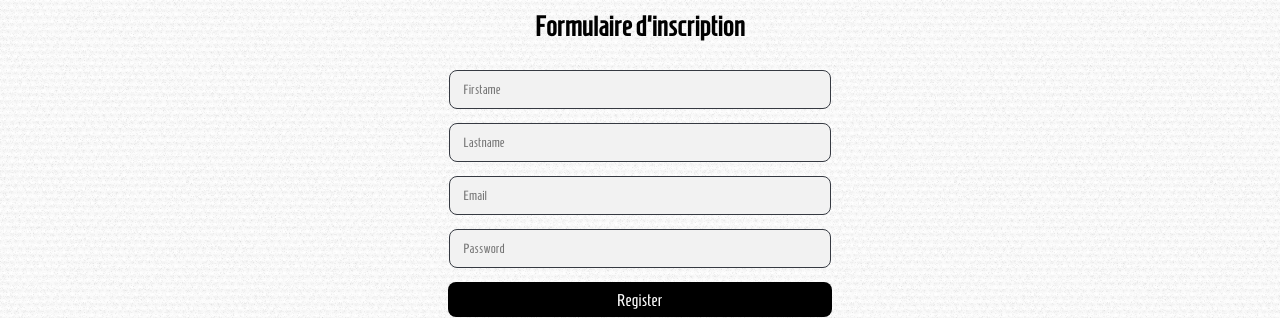
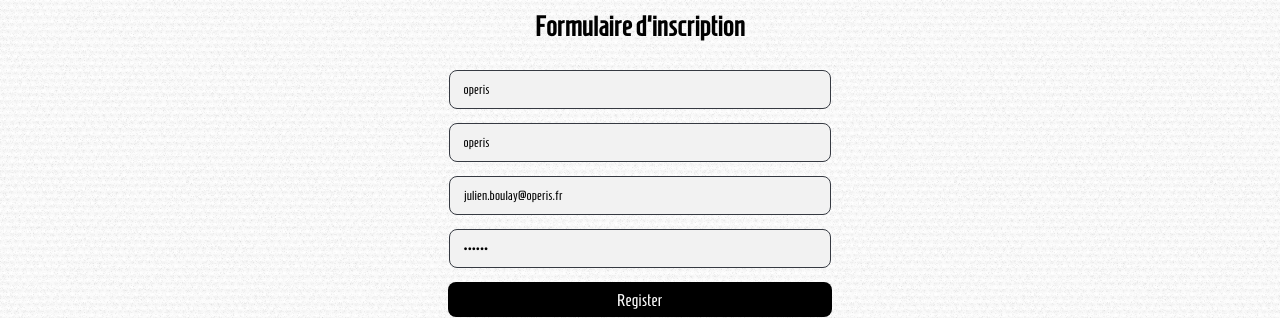
Before and after one commit to julienOperis/GetStartedAngular, an Angular app in the folder front/: page /inscription in a window 1280 px wide. Shown: the part 240-558 px from the top of the page. Built offline with nearby package versions, Linux system fonts and the light colour scheme.

Commit message:
Bloc de test fixe et ajout alert connexion

```diff
--- a/front/src/app/app.component.ts
+++ b/front/src/app/app.component.ts
@@ -13,6 +13,7 @@ import { AlertComponent } from './components/alert/alert.component';
   templateUrl: './app.component.html',
   styleUrl: './app.component.scss'
 })
+
 export class AppComponent implements OnInit{
   //Angular 18 injection de depandence
   public alertService = inject(AlertService);
--- a/front/src/app/pages/connexion/connexion.page.ts
+++ b/front/src/app/pages/connexion/connexion.page.ts
@@ -14,6 +14,7 @@ import { ServiceSuccess } from '../../core/services/serviceSuccess.service';
 import { emailValidator } from '../../core/validators/email.validator';
 import { AuthService } from '../../core/services/auth.service';
 import { catchError, EMPTY, finalize, take, tap } from 'rxjs';
+import { AlertService } from '../../core/services/alert.service';
 
 @Component({
   selector: 'app-connexion',
@@ -35,6 +36,10 @@ export class ConnexionComponent implements OnInit{
       console.log(successdata['email']);
       this.loginForm.get('email')?.patchValue(successdata['email']);
     }
+
+      this.loginForm.get('email')?.setValue("julien.boulay@operis.fr");
+      this.loginForm.get('password')?.setValue("Operis");
+
   }
 
   public loginForm: FormGroup;
@@ -42,7 +47,7 @@ export class ConnexionComponent implements OnInit{
   public showMsgInvalidFrom: boolean;
   private router: Router;
 
-  constructor(private fb: FormBuilder, private serviceSuccess:ServiceSuccess, private authService: AuthService, public formService:FormService) {
+  constructor(private fb: FormBuilder, private serviceSuccess:ServiceSuccess, private authService: AuthService, public formService:FormService,    private alertService:AlertService) {
     this.loginForm = this.fb.group(
     {
       email: new FormControl('', [Validators.required,  emailValidator()]),
@@ -79,6 +84,8 @@ export class ConnexionComponent implements OnInit{
         tap((reponse) => this.serviceSuccess.setDataSuccess(reponse)),
         catchError((error) => {
           console.error(error);
+          this.alertService.setAlert('Une erreur est survenue :'+error.error.message);
+
           return EMPTY; //Couper le flux,
         }),
         finalize(() => this.router.navigate(['/profil']))
--- a/front/src/app/pages/inscription/inscription.page.ts
+++ b/front/src/app/pages/inscription/inscription.page.ts
@@ -25,6 +25,7 @@ import { AlertService } from '../../core/services/alert.service';
   templateUrl: './inscription.page.html',
   styleUrl: './inscription.page.scss',
 })
+
 export class InscriptionComponent {
   public inscriptionForm: FormGroup;
   public inscriptionFormControl: FormControl;
@@ -55,6 +56,14 @@ export class InscriptionComponent {
     });
   }
 
+  ngOnInit() {
+
+    this.inscriptionForm.get('firstName')?.setValue("operis");
+    this.inscriptionForm.get('lastName')?.setValue("operis");
+    this.inscriptionForm.get('email')?.setValue("julien.boulay@operis.fr");
+    this.inscriptionForm.get('password')?.setValue("Operis");
+  }
+
   public inscription(): void {
     //Observable<User>
 
@@ -64,12 +73,13 @@ export class InscriptionComponent {
         take(1),
         catchError((error) => {
           console.error(error);
-          this.alertService.setAlert('Une erreur est survenue');
+          console.error(error.error.message);
+          this.alertService.setAlert('Une erreur est survenue :'+error.error.message);
           return EMPTY; //Couper le flux,
         }),
         tap((reponse) => {
           this.serviceSuccess.setDataSuccess(reponse);
-          //this.router.navigate(['/connexion']);
+          this.router.navigate(['/connexion']);
         })
       )
       .subscribe();
```
Also changed, not shown: 1 other file (tests, documents, lock files or other folders).
